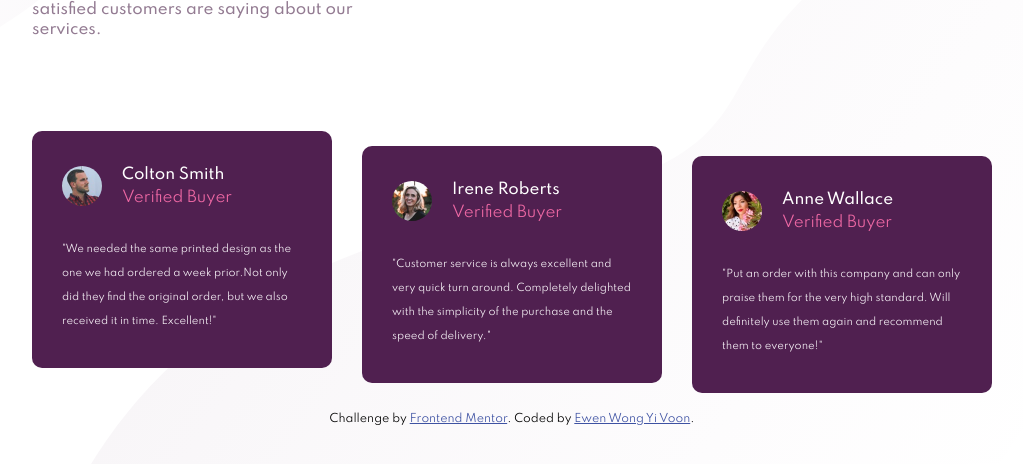
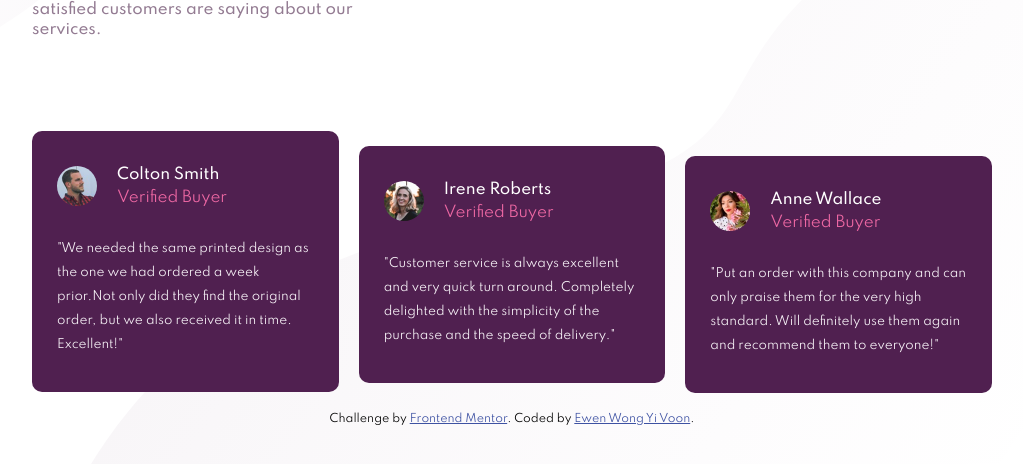
Before and after one commit to EwenYiWen/social-proof-section-challenge-hub, a plain HTML site: page index.html in a window 1280 px wide. Shown: the part 292-756 px from the top of the page, without its empty margins (128-1151 px from the left). Drawn offline with Linux system fonts and the light colour scheme.

Commit message:
updated style.css

```diff
--- a/style.css
+++ b/style.css
@@ -172,11 +172,11 @@ i {
     display: grid;
     grid-template-columns: 1fr 1fr 1fr;
     padding: 50px 0px 0px 0px;
-    grid-gap: 30px;
+    grid-gap: 20px;
   }
   .review-box {
     background-color: var(--Very-Dark-Magenta);
-    padding: 35px 30px 35px 30px;
+    padding: 35px 25px 35px 25px;
     border-radius: 10px;
   }
   .card-2 {
@@ -187,6 +187,6 @@ i {
   }
 
   .testimonial {
-    font-size: 10px;
+    font-size: 12px;
   }
 }
```
